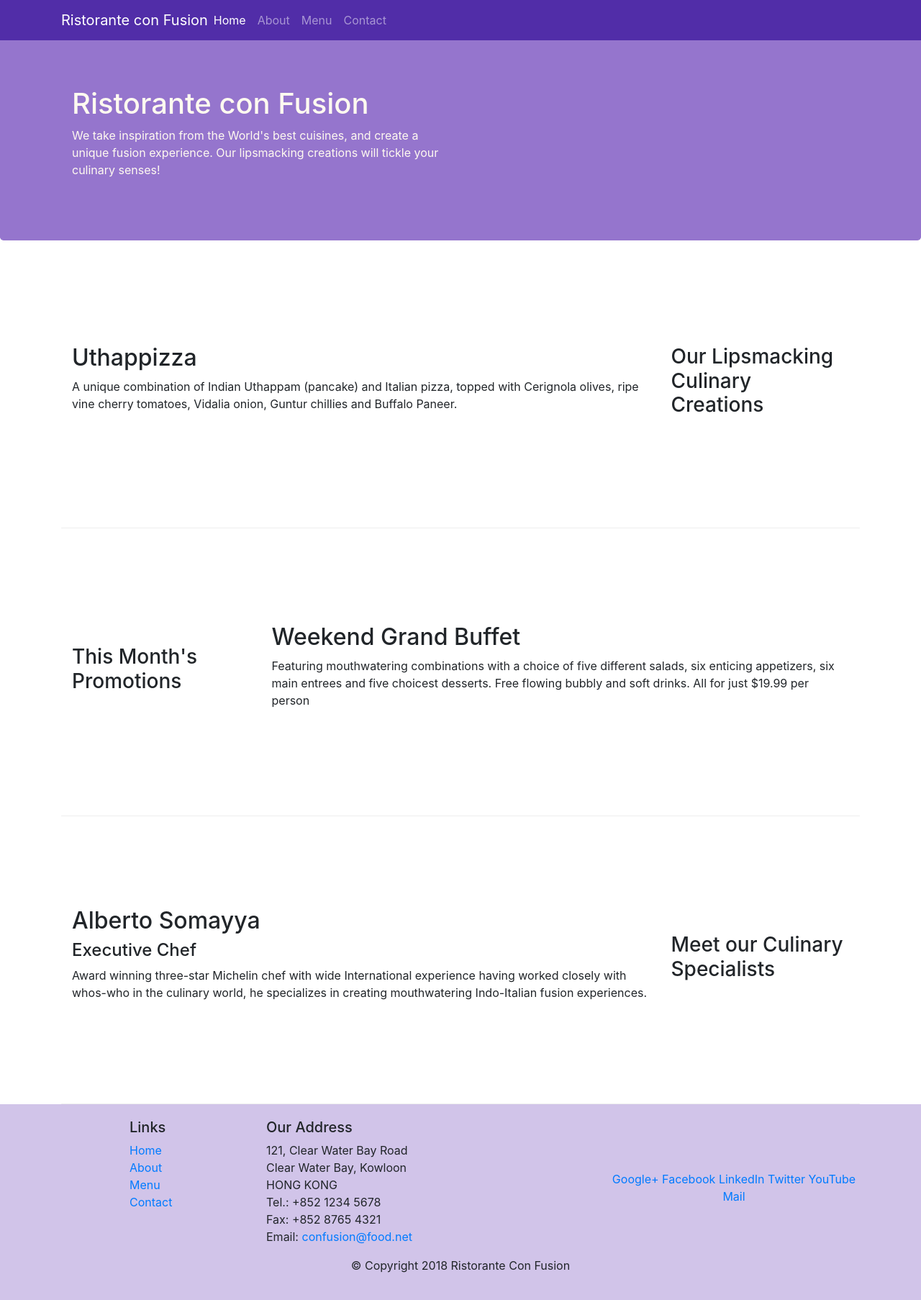
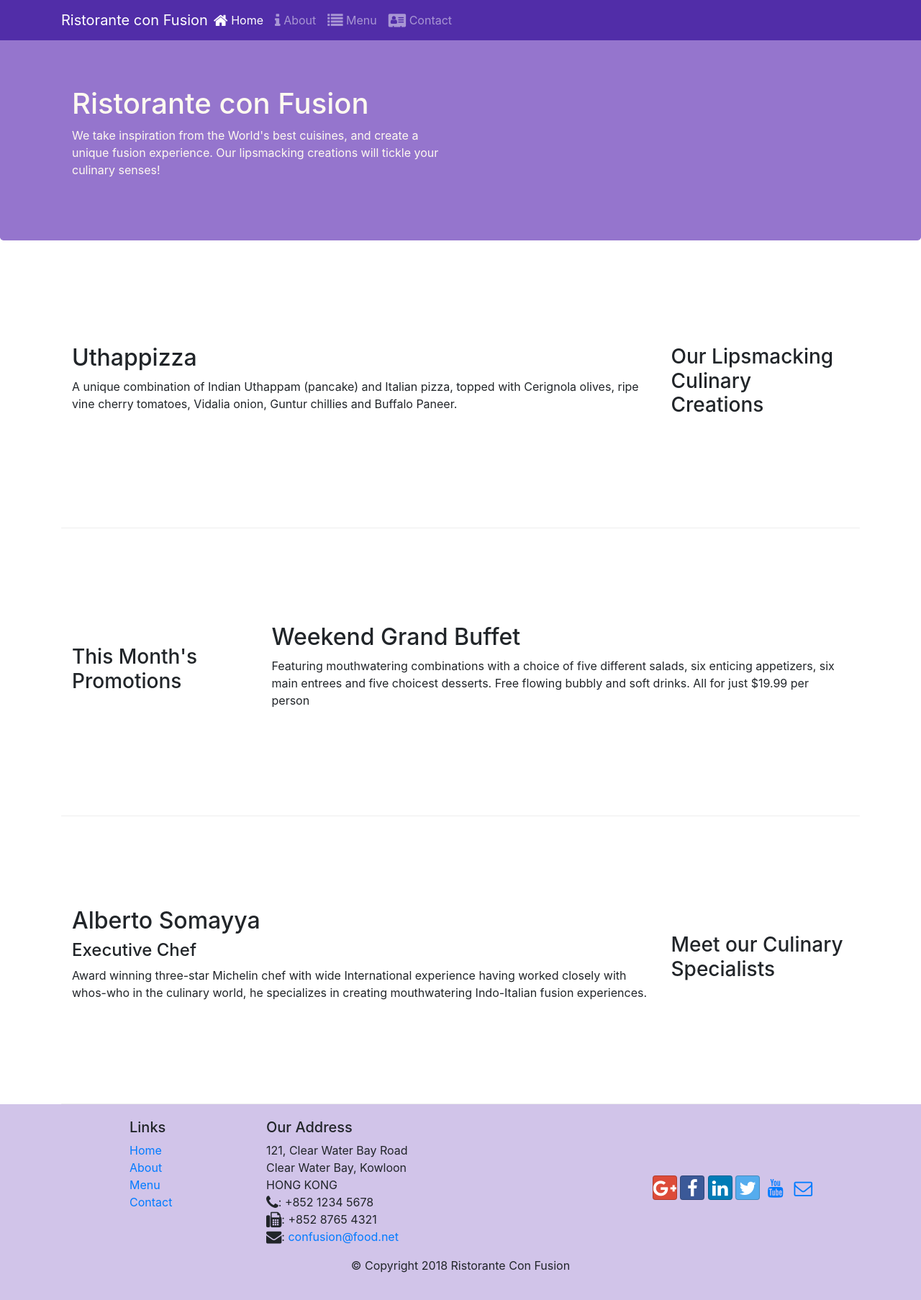
Before and after one commit to joanagazulli/bootstrap, a website: page index.html in a window 1280 px wide. Shown: the whole page at 72% size. Drawn offline with nearby package versions, Linux system fonts and the light colour scheme.

Commit message:
Icon Fonts

```diff
--- a/index.html
+++ b/index.html
@@ -9,6 +9,8 @@
 
     <!-- Bootstrap CSS -->
     <link rel="stylesheet" href="node_modules/bootstrap/dist/css/bootstrap.min.css">
+    <link rel="stylesheet" href="node_modules/font-awesome/css/font-awesome.min.css">
+    <link rel="stylesheet" href="node_modules/bootstrap-social/bootstrap-social.css">
     <link rel="stylesheet" href="css/styles.css">
     <title>Ristorante Con Fusion</title>
 </head>
@@ -22,10 +24,10 @@
             <a href="#" class="navbar-brand mr-auto">Ristorante con Fusion</a>
             <div class="collapse navbar-collapse" id="Navbar">
               <ul class="navbar-nav mr-auto">
-                  <li class="nav-item active"><a href="#" class="nav-link">Home</a></li>
-                  <li class="nav-item"><a href="./aboutus.html" class="nav-link">About</a></li>
-                  <li class="nav-item"><a href="#" class="nav-link">Menu</a></li>
-                  <li class="nav-item"><a href="#" class="nav-link">Contact</a></li>
+                  <li class="nav-item active"><a href="#" class="nav-link"><span class="fa fa-home fa-lg"></span> Home</a></li>
+                  <li class="nav-item"><a href="./aboutus.html" class="nav-link"><span class="fa fa-info fa-lg"></span> About</a></li>
+                  <li class="nav-item"><a href="#" class="nav-link"><span class="fa fa-list fa-lg"></span> Menu</a></li>
+                  <li class="nav-item"><a href="#" class="nav-link"><span class="fa fa-address-card fa-lg"></span> Contact</a></li>
 
               </ul>
             </div>
@@ -98,19 +100,19 @@
 		              121, Clear Water Bay Road<br>
 		              Clear Water Bay, Kowloon<br>
 		              HONG KONG<br>
-		              Tel.: +852 1234 5678<br>
-		              Fax: +852 8765 4321<br>
-		              Email: <a href="mailto:confusion@food.net">confusion@food.net</a>
+		              <span class="fa fa-phone fa-lg"></span>: +852 1234 5678<br>
+		              <span class="fa fa-fax fa-lg"></span>: +852 8765 4321<br>
+		              <span class="fa fa-envelope fa-lg"></span>: <a href="mailto:confusion@food.net">confusion@food.net</a>
 		           </address>
                 </div>
                 <div class="col-12 col-sm-4 align-self-center">
                     <div class="text-center ">
-                        <a href="http://google.com/+">Google+</a>
-                        <a href="http://www.facebook.com/profile.php?id=">Facebook</a>
-                        <a href="http://www.linkedin.com/in/">LinkedIn</a>
-                        <a href="http://twitter.com/">Twitter</a>
-                        <a href="http://youtube.com/">YouTube</a>
-                        <a href="mailto:">Mail</a>
+                        <a class="btn btn-social-icon btn-google" href="http://google.com/+"><span class="fa fa-google-plus fa-lg"></span></a>
+                        <a class="btn btn-social-icon btn-facebook" href="http://www.facebook.com/profile.php?id="><span class="fa fa-facebook fa-lg"></span></a>
+                        <a class="btn btn-social-icon btn-linkedin" href="http://www.linkedin.com/in/"><span class="fa fa-linkedin fa-lg"></span></a>
+                        <a class="btn btn-social-icon btn-twitter" href="http://twitter.com/"><span class="fa fa-twitter fa-lg"></span></a>
+                        <a class="btn btn-social-icon btn-youtube" href="http://youtube.com/"><span class="fa fa-youtube fa-lg"></span></a>
+                        <a class="btn btn-social-icon" href="mailto:"><span class="fa fa-envelope-o fa-lg"></span></a>
                     </div>
                 </div>
            </div>
--- a/package.json
+++ b/package.json
@@ -15,6 +15,8 @@
   },
   "dependencies": {
     "bootstrap": "^4.0.0",
+    "bootstrap-social": "^5.1.1",
+    "font-awesome": "^4.7.0",
     "jquery": "^3.3.1",
     "popper.js": "^1.12.9"
   },
```
Also changed, not shown: aboutus.html (+15 -13 lines), 1 other file.
